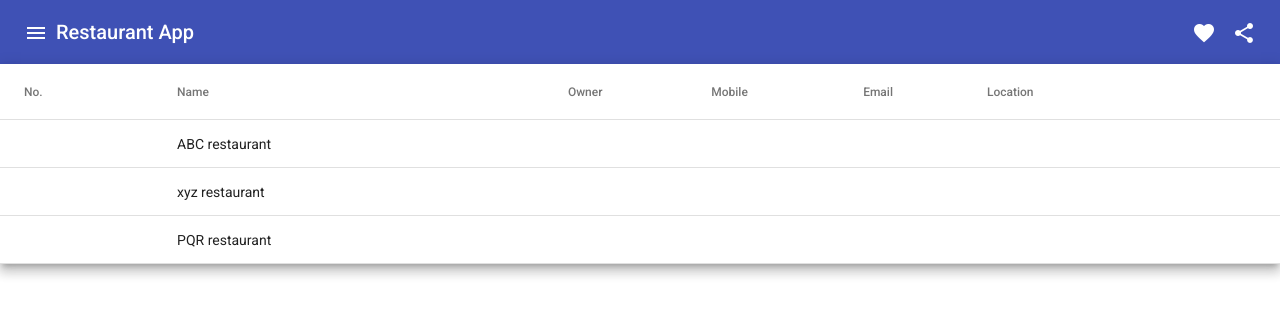
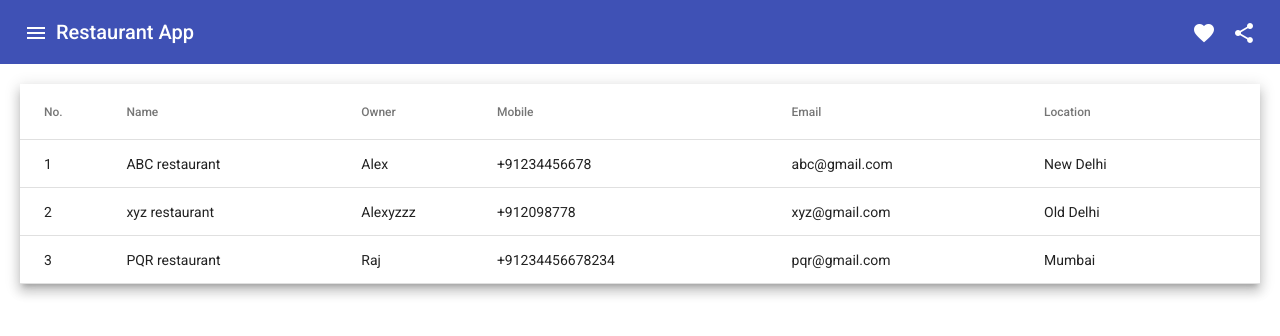
Before and after one commit to akhil888binoy/Restaurant_app, an Angular app: page / in a window 1280 px wide. Shown: the top 336 px of the page. Built offline with nearby package versions, Linux system fonts and the light colour scheme; data requests are answered from the project's data file.

Commit message:
table done

```diff
--- a/db.json
+++ b/db.json
@@ -5,7 +5,7 @@
       "name": "ABC restaurant",
       "owner": "Alex",
       "mobile": "+91234456678",
-      "email": "abc@gamil.com",
+      "email": "abc@gmail.com",
       "location": "New Delhi"
     },
     {
@@ -13,7 +13,7 @@
       "name": "xyz restaurant",
       "owner": "Alexyzzz",
       "mobile": "+912098778",
-      "email": "xyz@gamil.com",
+      "email": "xyz@gmail.com",
       "location": "Old Delhi"
     },
     {
@@ -21,7 +21,7 @@
       "name": "PQR restaurant",
       "owner": "Raj",
       "mobile": "+91234456678234",
-      "email": "pqr@gamil.com",
+      "email": "pqr@gmail.com",
       "location": "Mumbai"
     }
   ]
--- a/package.json
+++ b/package.json
@@ -21,6 +21,7 @@
     "@angular/platform-browser": "^14.2.0",
     "@angular/platform-browser-dynamic": "^14.2.0",
     "@angular/router": "^14.2.0",
+    "angular-ide": "^0.9.77",
     "rxjs": "~7.5.0",
     "tslib": "^2.3.0",
     "zone.js": "~0.11.4"
--- a/src/app/dashboard/dashboard.component.css
+++ b/src/app/dashboard/dashboard.component.css
@@ -1,3 +1,7 @@
 table{
   width: 100%;
 }
+.allRestaurant{
+  padding: 20px;
+
+}
--- a/src/app/dashboard/dashboard.component.html
+++ b/src/app/dashboard/dashboard.component.html
@@ -1,3 +1,4 @@
+<div class="container allRestaurant ">
     <table mat-table [dataSource]="allRestaurants" class="mat-elevation-z8">
 
         <!--- Note that these columns can be defined in any order.
@@ -6,8 +7,9 @@
         <!-- Position Column -->
         <ng-container matColumnDef="id">
             <th mat-header-cell *matHeaderCellDef> No. </th>
-    <td mat-cell *matCellDef="let element"> {{element.position}} </td>
+            <td mat-cell *matCellDef="let element"> {{element.id}} </td>
         </ng-container>
+
 
         <!-- Name Column -->
         <ng-container matColumnDef="name">
@@ -18,25 +20,26 @@
         <!-- Weight Column -->
         <ng-container matColumnDef="owner">
             <th mat-header-cell *matHeaderCellDef> Owner </th>
-    <td mat-cell *matCellDef="let element"> {{element.weight}} </td>
+            <td mat-cell *matCellDef="let element"> {{element.owner}} </td>
         </ng-container>
 
         <!-- Symbol Column -->
         <ng-container matColumnDef="mobile">
             <th mat-header-cell *matHeaderCellDef> Mobile </th>
-    <td mat-cell *matCellDef="let element"> {{element.symbol}} </td>
+            <td mat-cell *matCellDef="let element"> {{element.mobile}} </td>
         </ng-container>
 
         <ng-container matColumnDef="email">
             <th mat-header-cell *matHeaderCellDef> Email </th>
-    <td mat-cell *matCellDef="let element"> {{element.symbol}} </td>
+            <td mat-cell *matCellDef="let element"> {{element.email}} </td>
         </ng-container>
 
         <ng-container matColumnDef="location">
             <th mat-header-cell *matHeaderCellDef> Location </th>
-    <td mat-cell *matCellDef="let element"> {{element.symbol}} </td>
+            <td mat-cell *matCellDef="let element"> {{element.location}} </td>
         </ng-container>
 
         <tr mat-header-row *matHeaderRowDef="displayedColumns"></tr>
         <tr mat-row *matRowDef="let row; columns: displayedColumns;"></tr>
     </table>
+</div>
--- a/src/app/dashboard/dashboard.component.ts
+++ b/src/app/dashboard/dashboard.component.ts
@@ -8,7 +8,7 @@ import { RestaurantService } from '../restaurant.service';
   styleUrls: ['./dashboard.component.css']
 })
 export class DashboardComponent implements OnInit {
-   allRestaurants: Restaurant[]= [];
+  allRestaurants: Restaurant[]= [];
   displayedColumns: string[] = ['id', 'name', 'owner', 'mobile', 'email', 'location'];
   constructor(private restaurant: RestaurantService) { }
 
--- a/src/app/restaurant.service.ts
+++ b/src/app/restaurant.service.ts
@@ -11,7 +11,7 @@ export class RestaurantService {
 
   constructor(private http: HttpClient) { }
 
-  getAll():Observable<Restaurant>{
-    return this.http.get<Restaurant>("http://localhost:3000/Restaurants");
+  getAll():Observable<Restaurant[]>{
+    return this.http.get<Restaurant[]>("http://localhost:3000/Restaurants");
   }
 }
--- a/src/styles.css
+++ b/src/styles.css
@@ -2,3 +2,9 @@
 
 html, body { height: 100%; }
 body { margin: 0; font-family: Roboto, "Helvetica Neue", sans-serif; }
+
+.container{
+  display: flex;
+  align-items: center;
+  justify-content: center;
+}
```
Also changed, not shown: src/app/restaurant.ts (+6 -6 lines), 1 other file (tests, documents, lock files or other folders). Lines whose indentation alone changed are shown as unchanged.
